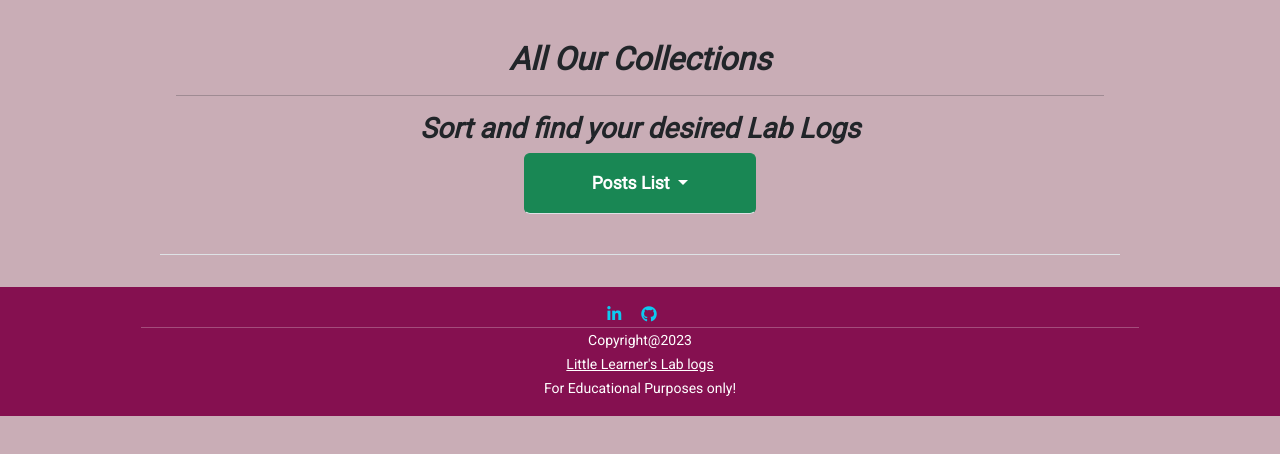
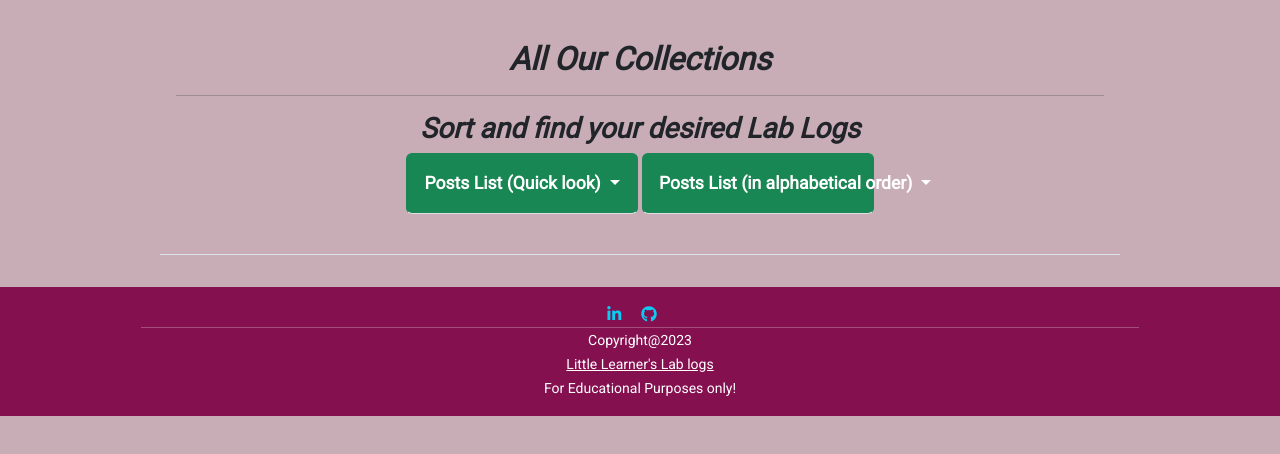
Before and after one commit to RoshnaVakkeel/Little_Learners_Lab_Logs, a Django app: page /lab_logs/ in a window 1280 px wide. Shown: the part 118-572 px from the top of the page. Run offline with Django 3.2, Linux system fonts and the light colour scheme; data that the repository does not hold is empty; some libraries are stand-ins or nearby versions.

Commit message:
Added sorting dropdown menu

```diff
--- a/templates/lab_logs.html
+++ b/templates/lab_logs.html
@@ -27,10 +27,24 @@
     <div class="nav-item dropdown btn btn-success fw-bolder mb-4 border-bottom text-center p-3 w-25 mx-auto">
         <a class="nav-link dropdown-toggle" href="#" role="button" data-bs-toggle="dropdown"
             aria-expanded="false">
-            Posts List
+            Posts List (Quick look)
         </a>
         <div class="dropdown-menu">
             {% for posts in post_list %}
+            <a class="dropdown-item"
+                href="/log_details/{{ posts.slug }}">
+                {{ posts.title|title }}
+            </a>
+            {% endfor %}
+        </div>
+    </div>
+    <div class="nav-item dropdown btn btn-success fw-bolder mb-4 border-bottom text-center p-3 w-25 mx-auto">
+        <a class="nav-link dropdown-toggle" href="#" role="button" data-bs-toggle="dropdown"
+            aria-expanded="false">
+            Posts List (in alphabetical order)
+        </a>
+        <div class="dropdown-menu">
+            {% for posts in post_list|dictsort:'title' %}
             <a class="dropdown-item"
                 href="/log_details/{{ posts.slug }}">
                 {{ posts.title|title }}
@@ -63,7 +77,7 @@
                                 <div>
                                     <!-- Need to be updated with profile link -->
                                     <h5 class="author">Submitted by:
-                                    <a href="{% url 'my-page' %}" class="post-link">
+                                    <a href="{% url 'profile' %}" class="post-link">
                                         {{ post.author }}
                                     </a>
                                 </h5>
@@ -75,7 +89,7 @@
                             <p class="card-text description-text">{{ post.description }}</p>
                             <hr>
                             <p class="card-text text-muted h6">{{ post.created_on}} <i class="far fa-heart"></i>
-                                {{ post.number_of_likes }}</p>
+                                {{ post.number_of_likes }} | Category: {{ post.category|title }}</p>
                         </div>
                     </div>
                 </div>
```
